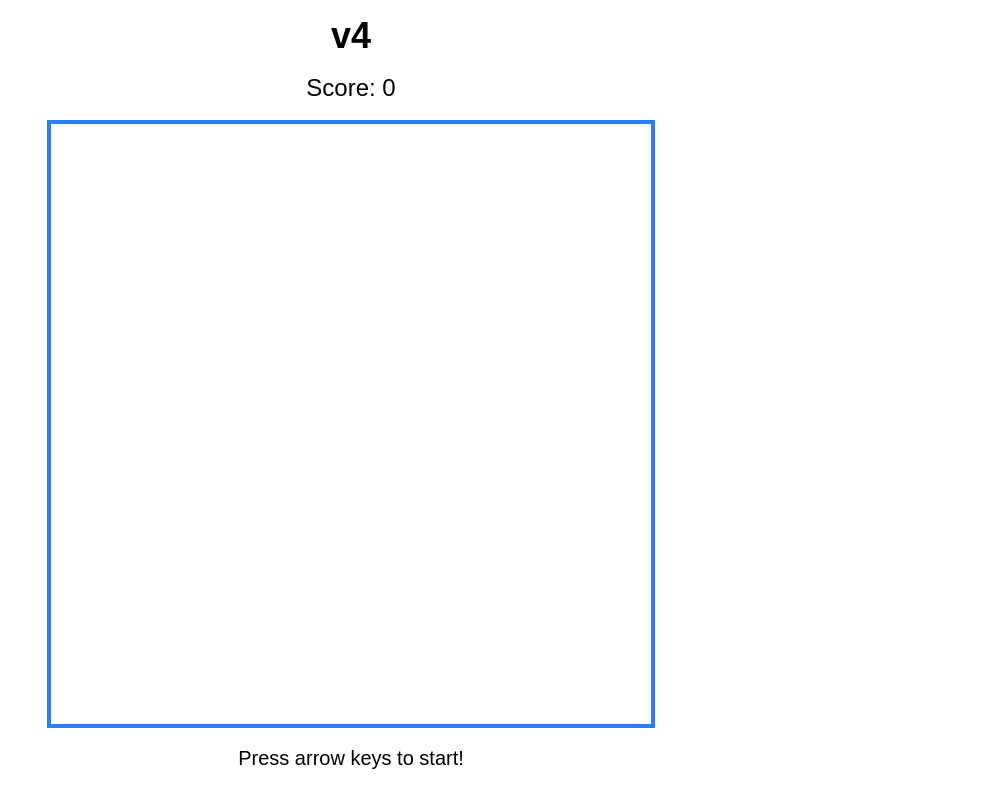
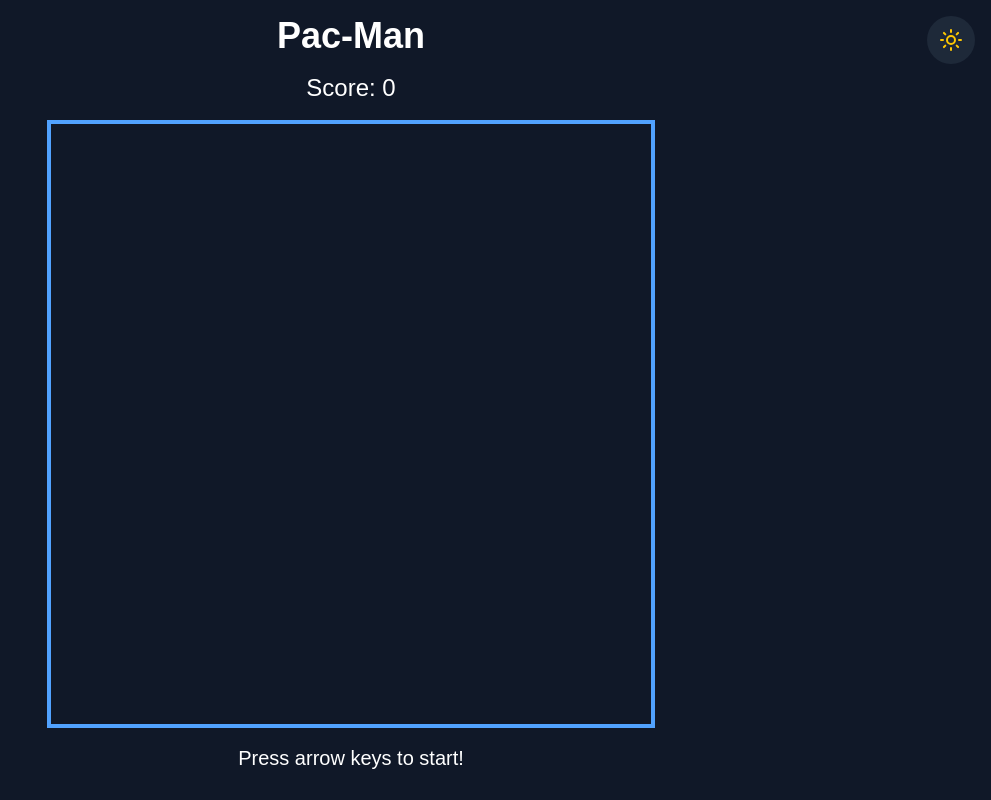
Before and after one commit to ns-test-org/testing-stand-110, a Next.js app in the folder packages/new-web-app-room/: page / in a window 1280 px wide. Shown: the whole page, without its empty margins (289-1280 px from the left). Built offline with nearby package versions, Linux system fonts and the light colour scheme.

Commit message:
AI chat session: Updated code and files

```diff
--- a/packages/new-web-app-room/package.json
+++ b/packages/new-web-app-room/package.json
@@ -14,6 +14,7 @@
   },
   "dependencies": {
     "@opennextjs/cloudflare": "^1.7.1",
+    "lucide-react": "^0.556.0",
     "next": "15.4.6",
     "react": "19.1.0",
     "react-dom": "19.1.0"
--- a/packages/new-web-app-room/src/app/page.tsx
+++ b/packages/new-web-app-room/src/app/page.tsx
@@ -1,6 +1,7 @@
 'use client';
 
 import { useEffect, useRef, useState } from 'react';
+import { Moon, Sun } from 'lucide-react';
 
 type Direction = 'UP' | 'DOWN' | 'LEFT' | 'RIGHT';
 type Position = { x: number; y: number };
@@ -13,6 +14,7 @@
   const [score, setScore] = useState(0);
   const [gameOver, setGameOver] = useState(false);
   const [gameStarted, setGameStarted] = useState(false);
+  const [isDarkMode, setIsDarkMode] = useState(true);
 
   const pacmanRef = useRef<Position>({ x: 10, y: 10 });
   const directionRef = useRef<Direction>('RIGHT');
@@ -134,11 +136,11 @@
       });
 
       // Draw
-      ctx.fillStyle = '#f0f0f0';
+      ctx.fillStyle = isDarkMode ? '#1a1a1a' : '#f0f0f0';
       ctx.fillRect(0, 0, canvas.width, canvas.height);
 
       // Draw dots
-      ctx.fillStyle = '#333';
+      ctx.fillStyle = isDarkMode ? '#888' : '#333';
       for (let y = 0; y < GRID_SIZE; y++) {
         for (let x = 0; x < GRID_SIZE; x++) {
           if (dotsRef.current[y]?.[x]) {
@@ -188,7 +190,7 @@
     }, INITIAL_SPEED);
 
     return () => clearInterval(gameLoop);
-  }, [gameStarted, gameOver]);
+  }, [gameStarted, gameOver, isDarkMode]);
 
   const resetGame = () => {
     pacmanRef.current = { x: 10, y: 10 };
@@ -216,15 +218,32 @@
   };
 
   return (
-    <div className="flex flex-col items-center justify-center min-h-screen bg-white text-black p-4">
-      <h1 className="text-4xl font-bold mb-4">v4</h1>
+    <div className={`flex flex-col items-center justify-center min-h-screen p-4 transition-colors duration-300 ${
+      isDarkMode ? 'bg-gray-900 text-white' : 'bg-white text-black'
+    }`}>
+      <div className="absolute top-4 right-4">
+        <button
+          onClick={() => setIsDarkMode(!isDarkMode)}
+          className={`p-3 rounded-full transition-all duration-300 ${
+            isDarkMode
+              ? 'bg-gray-800 hover:bg-gray-700 text-yellow-400'
+              : 'bg-gray-200 hover:bg-gray-300 text-gray-800'
+          }`}
+          aria-label="Toggle theme"
+        >
+          {isDarkMode ? <Sun size={24} /> : <Moon size={24} />}
+        </button>
+      </div>
+      <h1 className="text-4xl font-bold mb-4">Pac-Man</h1>
       <div className="mb-4 text-2xl">Score: {score}</div>
 
       <canvas
         ref={canvasRef}
         width={600}
         height={600}
-        className="border-4 border-blue-500 mb-4"
+        className={`border-4 mb-4 transition-colors duration-300 ${
+          isDarkMode ? 'border-blue-400' : 'border-blue-500'
+        }`}
       />
 
       {!gameStarted && !gameOver && (
@@ -236,14 +255,20 @@
           <div className="text-3xl text-red-500 mb-4">GAME OVER!</div>
           <button
             onClick={resetGame}
-            className="px-6 py-3 bg-yellow-500 text-black font-bold rounded hover:bg-yellow-400 transition"
+            className={`px-6 py-3 font-bold rounded transition-all duration-300 ${
+              isDarkMode
+                ? 'bg-yellow-400 hover:bg-yellow-300 text-black'
+                : 'bg-yellow-500 hover:bg-yellow-400 text-black'
+            }`}
           >
             Play Again
           </button>
         </div>
       )}
 
-      <div className="mt-4 text-center text-sm text-gray-600">
+      <div className={`mt-4 text-center text-sm transition-colors duration-300 ${
+        isDarkMode ? 'text-gray-400' : 'text-gray-600'
+      }`}>
         <div>Use arrow keys to move</div>
         <div>Avoid the ghosts and eat all the dots!</div>
       </div>
```
Also changed, not shown: 1 other file (tests, documents, lock files or other folders).
